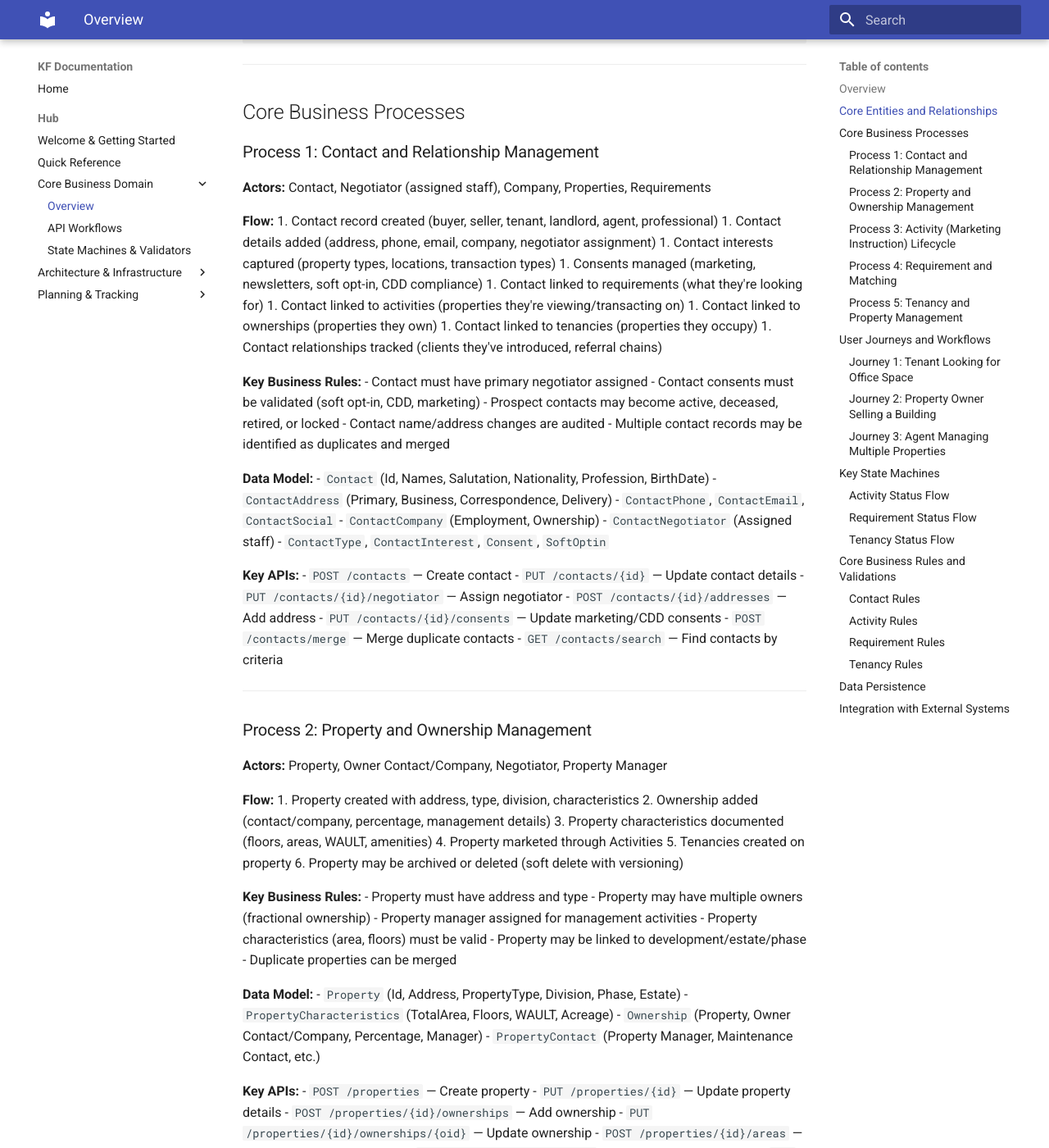
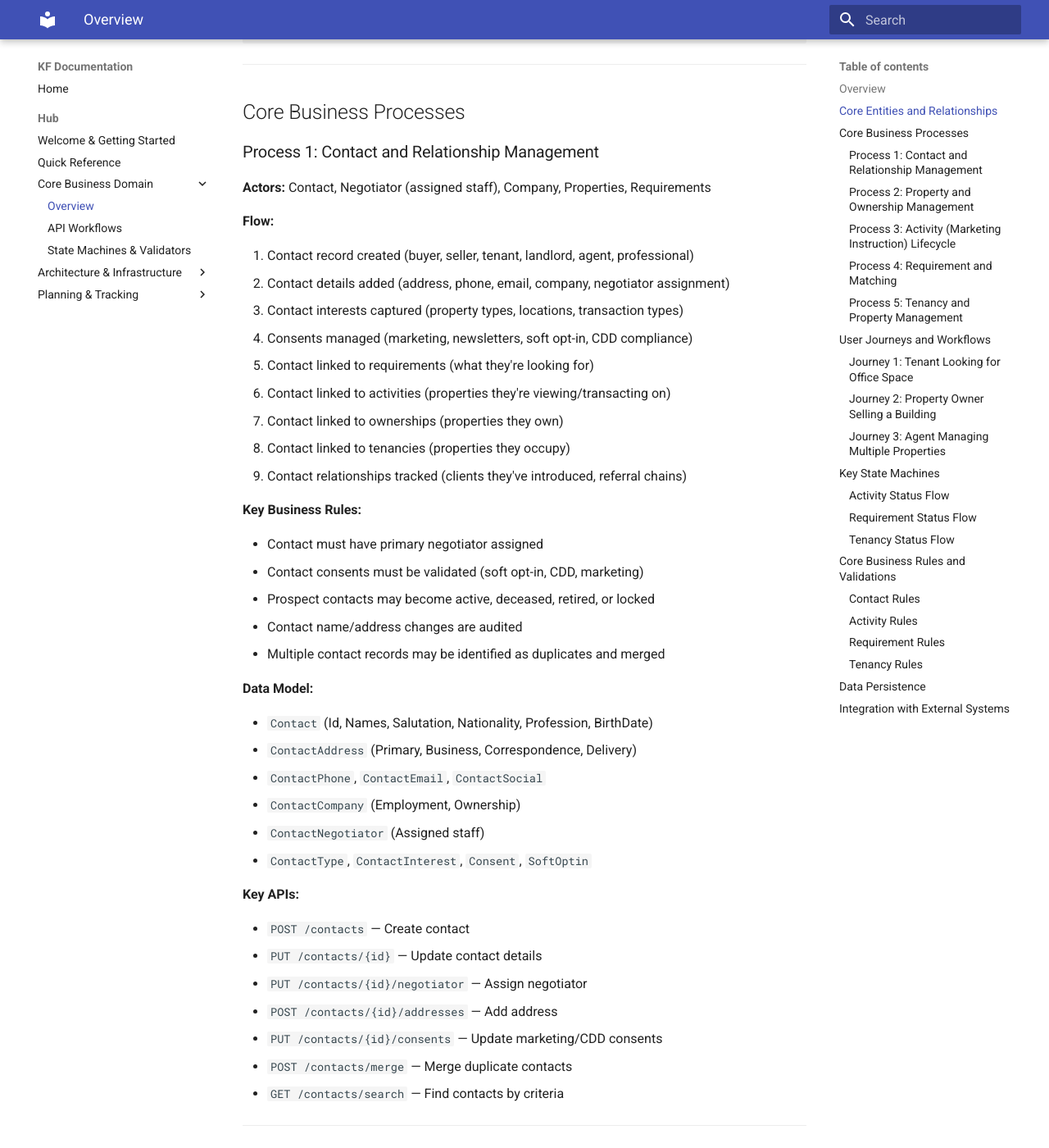
Before and after one commit to newportg/KF-Documentation, an MkDocs documentation site: the page built from Vault/projects/Hub/Core Business Domain/CORE-DOMAIN.md, in a window 1280 px wide and 1400 px high, scrolled down 1805 px. Shown: the whole window at 82% size. Built offline with MkDocs 1.6.1 and Material for MkDocs 9.7.7, drawn with Linux system fonts in a browser that asks for light colours; some of the changed text lies outside the part shown.

Commit message:
fix: Standardize flow step numbering in CORE-DOMAIN.md for consistency

```diff
--- a/Vault/projects/Hub/Core Business Domain/CORE-DOMAIN.md
+++ b/Vault/projects/Hub/Core Business Domain/CORE-DOMAIN.md
@@ -93,6 +93,7 @@ Tenancy
 **Actors:** Contact, Negotiator (assigned staff), Company, Properties, Requirements
 
 **Flow:**
+
 1. Contact record created (buyer, seller, tenant, landlord, agent, professional)
 1. Contact details added (address, phone, email, company, negotiator assignment)
 1. Contact interests captured (property types, locations, transaction types)
@@ -104,6 +105,7 @@ Tenancy
 1. Contact relationships tracked (clients they've introduced, referral chains)
 
 **Key Business Rules:**
+
 - Contact must have primary negotiator assigned
 - Contact consents must be validated (soft opt-in, CDD, marketing)
 - Prospect contacts may become active, deceased, retired, or locked
@@ -111,6 +113,7 @@ Tenancy
 - Multiple contact records may be identified as duplicates and merged
 
 **Data Model:**
+
 - `Contact` (Id, Names, Salutation, Nationality, Profession, BirthDate)
 - `ContactAddress` (Primary, Business, Correspondence, Delivery)
 - `ContactPhone`, `ContactEmail`, `ContactSocial`
@@ -119,6 +122,7 @@ Tenancy
 - `ContactType`, `ContactInterest`, `Consent`, `SoftOptin`
 
 **Key APIs:**
+
 - `POST /contacts` — Create contact
 - `PUT /contacts/{id}` — Update contact details
 - `PUT /contacts/{id}/negotiator` — Assign negotiator
@@ -135,11 +139,11 @@ Tenancy
 
 **Flow:**
 1. Property created with address, type, division, characteristics
-2. Ownership added (contact/company, percentage, management details)
-3. Property characteristics documented (floors, areas, WAULT, amenities)
-4. Property marketed through Activities
-5. Tenancies created on property
-6. Property may be archived or deleted (soft delete with versioning)
+1. Ownership added (contact/company, percentage, management details)
+1. Property characteristics documented (floors, areas, WAULT, amenities)
+1. Property marketed through Activities
+1. Tenancies created on property
+1. Property may be archived or deleted (soft delete with versioning)
 
 **Key Business Rules:**
 - Property must have address and type
@@ -172,14 +176,14 @@ Tenancy
 
 **Flow:**
 1. Activity created on property (instruction to market or manage)
-2. Activity type, sub-type, and service-line defined (sales, lettings, management, acquisition)
-3. Parties added (vendors, landlords, agents, negotiators, solicitors)
-4. Marketing started (Fixflo listing, brochures, images, advertising)
-5. Viewings/Appointments scheduled
-6. Requirements matched to activity (qualified leads)
-7. Offers received (from interested parties)
-8. Offer accepted (transaction progresses)
-9. Activity moves to completion (tenancy created) or withdrawn
+1. Activity type, sub-type, and service-line defined (sales, lettings, management, acquisition)
+1. Parties added (vendors, landlords, agents, negotiators, solicitors)
+1. Marketing started (Fixflo listing, brochures, images, advertising)
+1. Viewings/Appointments scheduled
+1. Requirements matched to activity (qualified leads)
+1. Offers received (from interested parties)
+1. Offer accepted (transaction progresses)
+1. Activity moves to completion (tenancy created) or withdrawn
 
 **Key Business Rules:**
 - Activity must reference a property
@@ -228,14 +232,14 @@ Tenancy
 
 **Flow:**
 1. Requirement created (contact looking to buy, let space, or sell property)
-2. Requirement type defined (tenant requirement, buyer requirement, seller instruction)
-3. Criteria captured (price/rent range, location, size, tenure, tenant type, features)
-4. Requirement assigned to negotiator
-5. Automated matching algorithm finds activities matching criteria
-6. Requirement matched to activities (qualified opportunities)
-7. Viewings arranged for matched activities
-8. Offers made to applicant
-9. Requirement progresses to completion (tenancy/sale) or withdrawn
+1. Requirement type defined (tenant requirement, buyer requirement, seller instruction)
+1. Criteria captured (price/rent range, location, size, tenure, tenant type, features)
+1. Requirement assigned to negotiator
+1. Automated matching algorithm finds activities matching criteria
+1. Requirement matched to activities (qualified opportunities)
+1. Viewings arranged for matched activities
+1. Offers made to applicant
+1. Requirement progresses to completion (tenancy/sale) or withdrawn
 
 **Key Business Rules:**
 - Requirement must have applicant contact
@@ -280,17 +284,17 @@ Tenancy
 
 **Flow:**
 1. Tenancy created (from activity match or manual creation)
-2. Parties assigned (tenant, landlord, guarantor, management company)
-3. Lease terms documented (commencement, expiry, rent, fees, breaks)
-4. Completion recorded
-5. Commencement date — tenancy becomes active
-6. Right-to-rent checks performed (UK compliance)
-7. Guarantor checks and verification
-8. Rent reviews and reviews occur
-9. Break clauses exercised (optional early exit)
-10. Renewal records tracked
-11. Expiry date approaches — renewal or surrender option
-12. Tenancy surrendered (early or at end date) or renewed
+1. Parties assigned (tenant, landlord, guarantor, management company)
+1. Lease terms documented (commencement, expiry, rent, fees, breaks)
+1. Completion recorded
+1. Commencement date — tenancy becomes active
+1. Right-to-rent checks performed (UK compliance)
+1. Guarantor checks and verification
+1. Rent reviews and reviews occur
+1. Break clauses exercised (optional early exit)
+1. Renewal records tracked
+1. Expiry date approaches — renewal or surrender option
+1. Tenancy surrendered (early or at end date) or renewed
 
 **Key Business Rules:**
 - Tenancy must reference property and have parties (tenant, landlord)
@@ -345,41 +349,41 @@ Tenancy
 ### Journey 1: Tenant Looking for Office Space
 
 1. **Tenant Contact** submits **Requirement** (100 sq m office, £5k/month, West London)
-2. System auto-matches Requirement to current Activities on the market
-3. Matching Activities shown to negotiator (properties meeting criteria)
-4. **Viewings** scheduled for top matches
-5. Tenant likes one property → **Offer** made
-6. Landlord accepts offer (Activity moves to "Under Offer" → "Completion")
-7. **Tenancy** created with matching terms (commencement, rent, parties)
-8. Right-to-rent check performed
-9. Tenancy becomes **live** on commencement date
-10. Rent tracked, renewal options monitored
-11. At expiry → renewal negotiated or tenancy surrenders
+1. System auto-matches Requirement to current Activities on the market
+1. Matching Activities shown to negotiator (properties meeting criteria)
+1. **Viewings** scheduled for top matches
+1. Tenant likes one property → **Offer** made
+1. Landlord accepts offer (Activity moves to "Under Offer" → "Completion")
+1. **Tenancy** created with matching terms (commencement, rent, parties)
+1. Right-to-rent check performed
+1. Tenancy becomes **live** on commencement date
+1. Rent tracked, renewal options monitored
+1. At expiry → renewal negotiated or tenancy surrenders
 
 ### Journey 2: Property Owner Selling a Building
 
 1. **Property** listed in system (address, type, ownership)
-2. Owner creates **Activity** (sales instruction)
-3. Marketing setup (brochure, Fixflo listing, images)
-4. Potential buyers create **Requirements** (what they're looking for)
-5. System matches Requirements to this Activity
-6. Viewings scheduled
-7. Buyer makes an **Offer**
-8. Activity moves to "Under Offer"
-9. If accepted → completion and Activity finalized
-10. If ownership changes → **Ownership** record updated
-11. Building may be leased → new **Tenancies** on the property
+1. Owner creates **Activity** (sales instruction)
+1. Marketing setup (brochure, Fixflo listing, images)
+1. Potential buyers create **Requirements** (what they're looking for)
+1. System matches Requirements to this Activity
+1. Viewings scheduled
+1. Buyer makes an **Offer**
+1. Activity moves to "Under Offer"
+1. If accepted → completion and Activity finalized
+1. If ownership changes → **Ownership** record updated
+1. Building may be leased → new **Tenancies** on the property
 
 ### Journey 3: Agent Managing Multiple Properties
 
 1. Agent assigned as **Negotiator** for property portfolio
-2. Agent creates/manages **Activities** (marketing instructions, tenancy management)
-3. Agent reviews incoming **Requirement** matches
-4. Agent schedules **Viewings/Appointments** with interested parties
-5. Agent negotiates **Offers**
-6. Agent manages **Tenancies** (renewals, right-to-rent, compliance checks)
-7. Agent coordinates with **Parties** (vendors, landlords, tenants, solicitors)
-8. Agent prepares brochures, marketing images, documentation
+1. Agent creates/manages **Activities** (marketing instructions, tenancy management)
+1. Agent reviews incoming **Requirement** matches
+1. Agent schedules **Viewings/Appointments** with interested parties
+1. Agent negotiates **Offers**
+1. Agent manages **Tenancies** (renewals, right-to-rent, compliance checks)
+1. Agent coordinates with **Parties** (vendors, landlords, tenants, solicitors)
+1. Agent prepares brochures, marketing images, documentation
 
 ---
 
```
